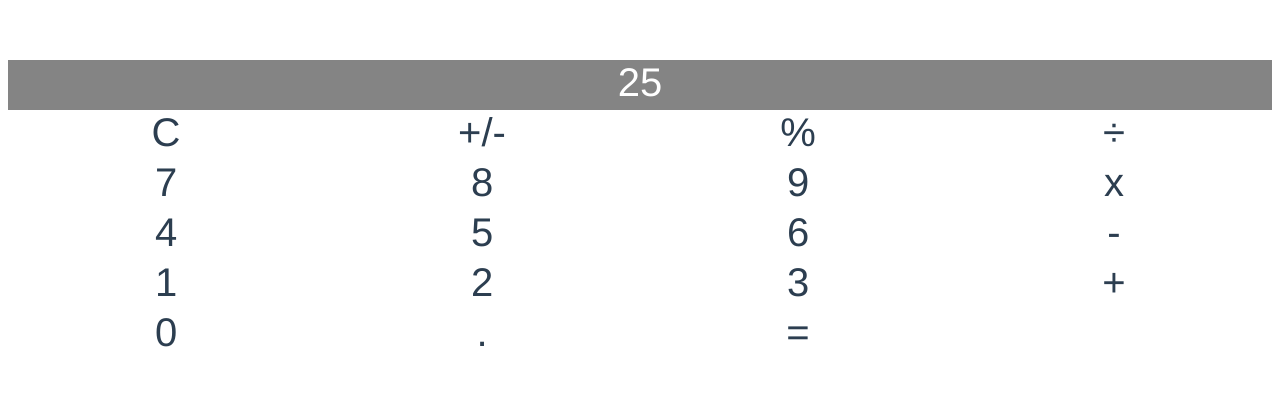
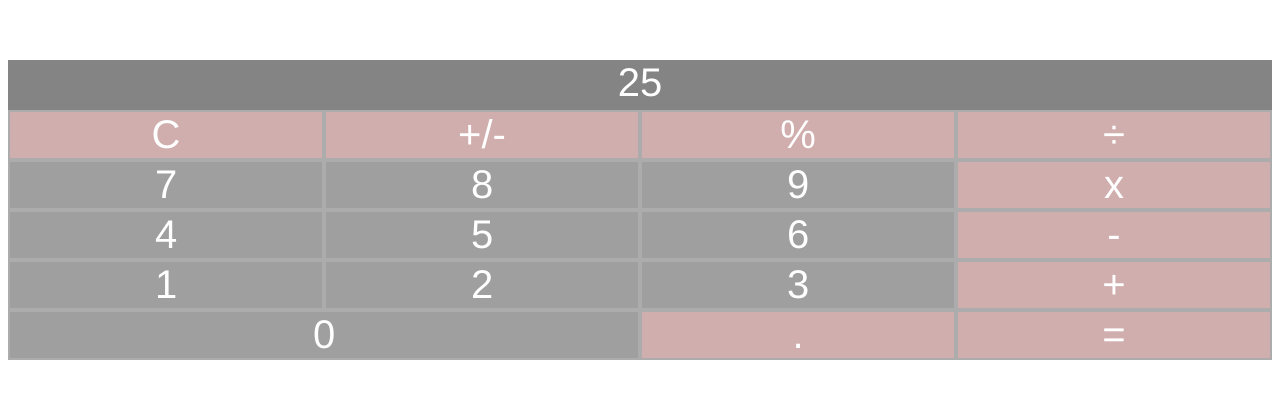
Before and after one commit to PriscilaRoza/calculadora-vue, a Vue app: page / in a window 1280 px wide. Shown: the top 398 px of the page. Built offline with nearby package versions, Linux system fonts and the light colour scheme.

Commit message:
adicionando cores as teclas de operações

```diff
--- a/src/components/Calculadora.vue
+++ b/src/components/Calculadora.vue
@@ -1,25 +1,25 @@
 <template>
   <div class="calculadora">
     <div class="display">25</div>
-    <div>C</div>
-    <div>+/-</div>
-    <div>%</div>
-    <div>÷</div>
-    <div>7</div>
-    <div>8</div>
-    <div>9</div>
-    <div>x</div>
-    <div>4</div>
-    <div>5</div>
-    <div>6</div>
-    <div>-</div>
-    <div>1</div>
-    <div>2</div>
-    <div>3</div>
-    <div>+</div>
-    <div>0</div>
-    <div>.</div>
-    <div>=</div>
+    <div class="botao operadores">C</div>
+    <div  class="botao operadores">+/-</div>
+    <div  class="botao operadores">%</div>
+    <div  class="botao operadores">÷</div>
+    <div  class="botao">7</div>
+    <div  class="botao">8</div>
+    <div  class="botao">9</div>
+    <div  class="botao operadores">x</div>
+    <div  class="botao">4</div>
+    <div  class="botao">5</div>
+    <div  class="botao">6</div>
+    <div  class="botao operadores">-</div>
+    <div  class="botao">1</div>
+    <div  class="botao">2</div>
+    <div  class="botao">3</div>
+    <div class="botao operadores">+</div>
+    <div class="botao zero">0</div>
+    <div  class="botao operadores">.</div>
+    <div  class="botao operadores">=</div>
   </div>
 </template>
 
@@ -42,4 +42,16 @@ export default {};
   opacity: 0.6;
   color: #fff;
 }
+.zero{
+  grid-column: 1 / 3;
+}
+.botao{
+  background-color: #111;
+  opacity: 0.4;
+  color: #fff;
+  border: 2px solid #333;
+}
+.operadores{
+  background-color: rgb(143, 55, 55);
+}
 </style>
```
